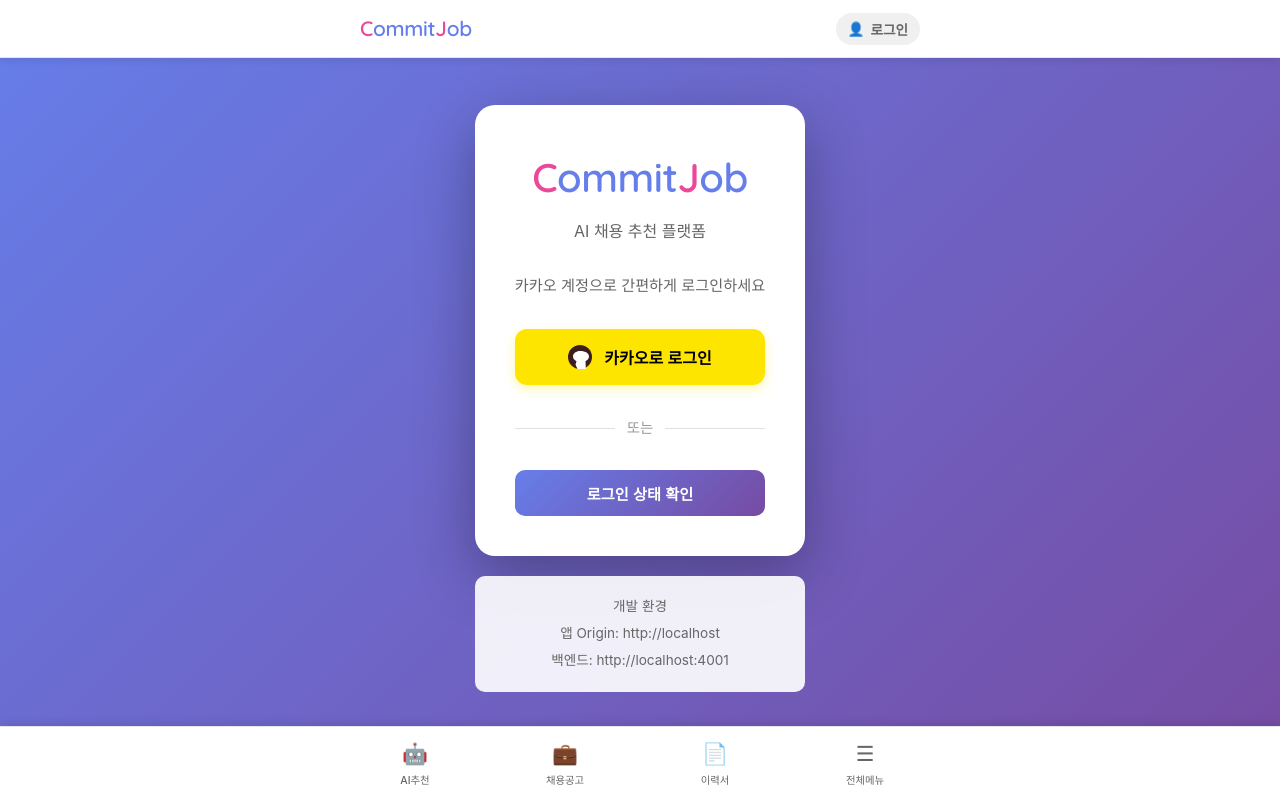
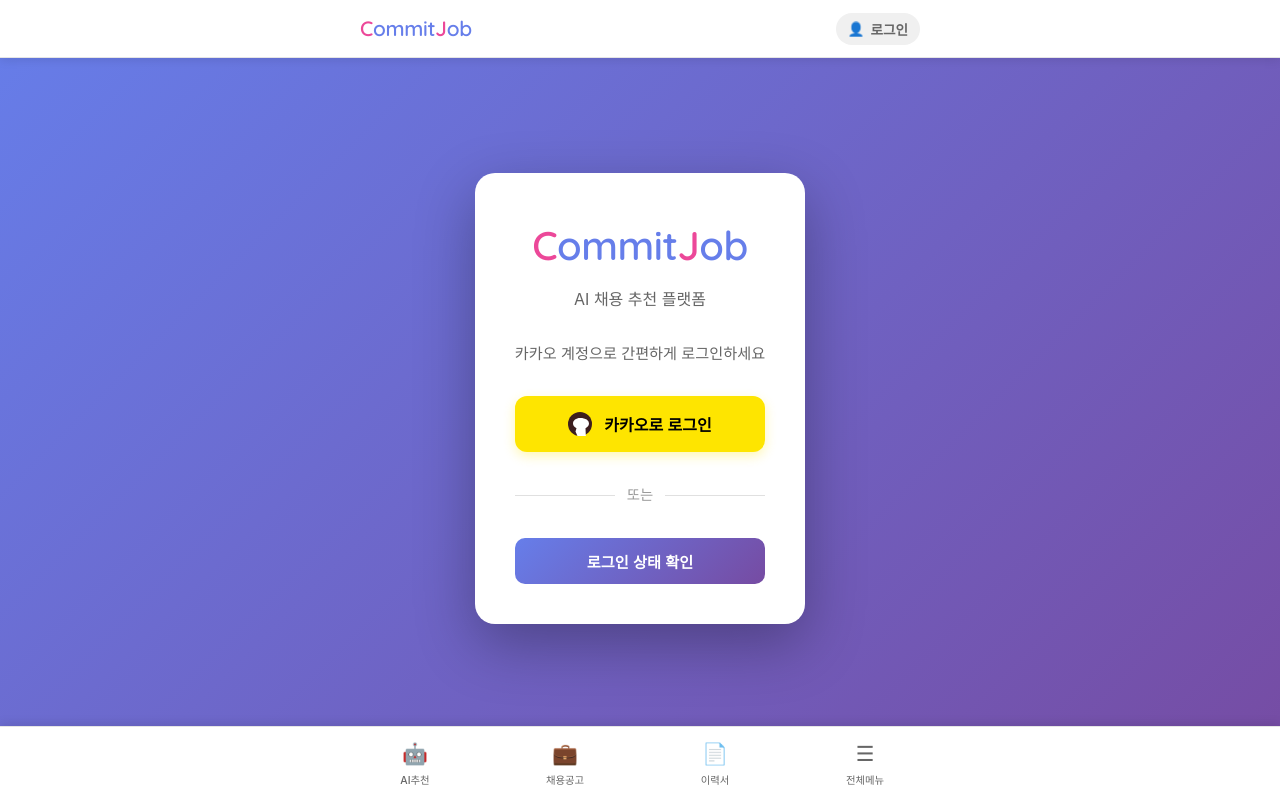
Before and after one commit to cmmnnie/commitjob, a React (Vite) app in the folder kakao-login-app/: page / in a window 1280 px wide. Built offline with nearby package versions, Linux system fonts and the light colour scheme.

Commit message:
Remove development environment info from login screen

```diff
--- a/kakao-login-app/src/pages/MainPage.jsx
+++ b/kakao-login-app/src/pages/MainPage.jsx
@@ -276,12 +276,6 @@
                             </div>
                         )}
                     </div>
-
-                    <div className="dev-info">
-                        <p>개발 환경</p>
-                        <p>앱 Origin: {CONFIG.APP_ORIGIN}</p>
-                        <p>백엔드: {CONFIG.BACKEND_URL}</p>
-                    </div>
                 </div>
             ) : (
                 <div id="userSection" className="section">
```
